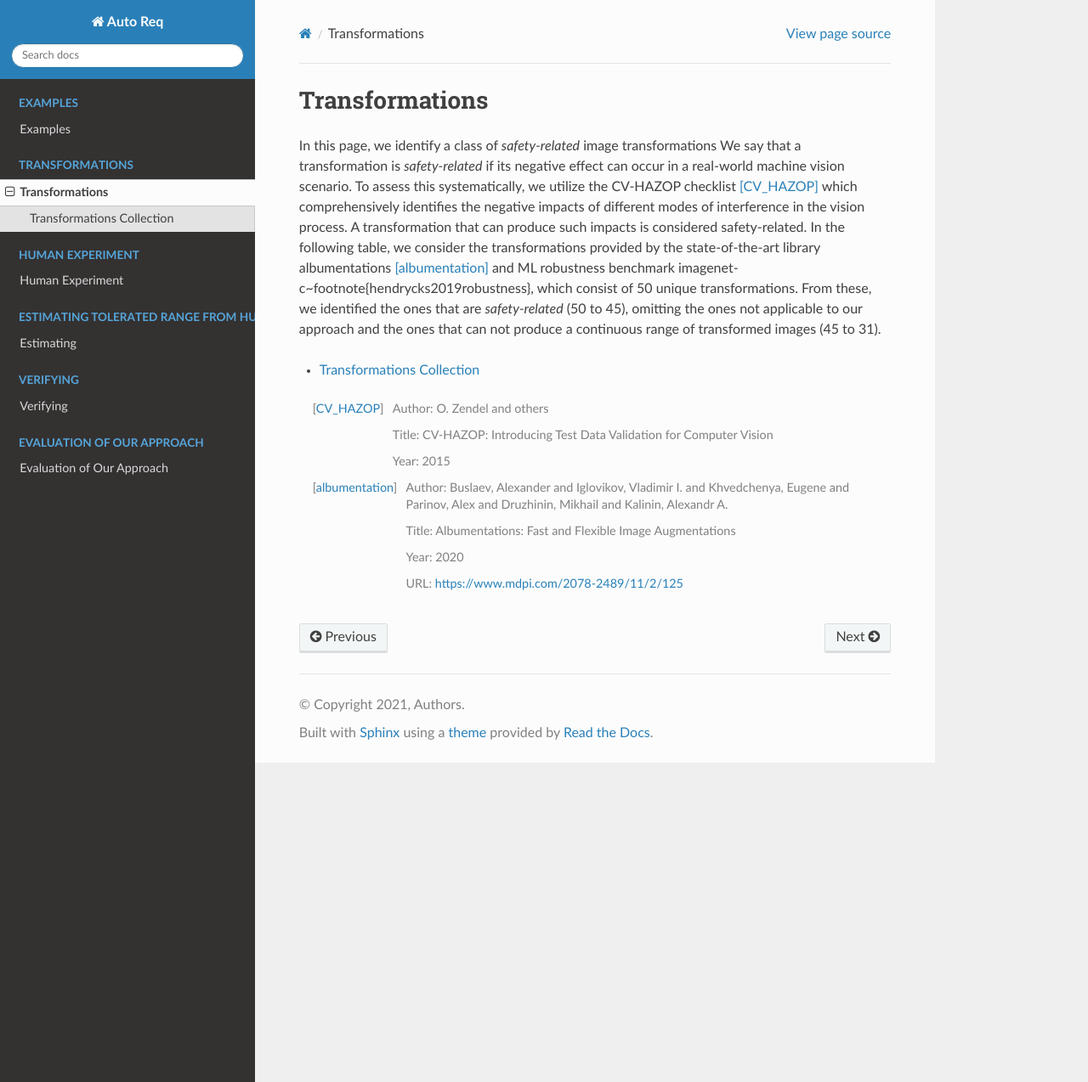
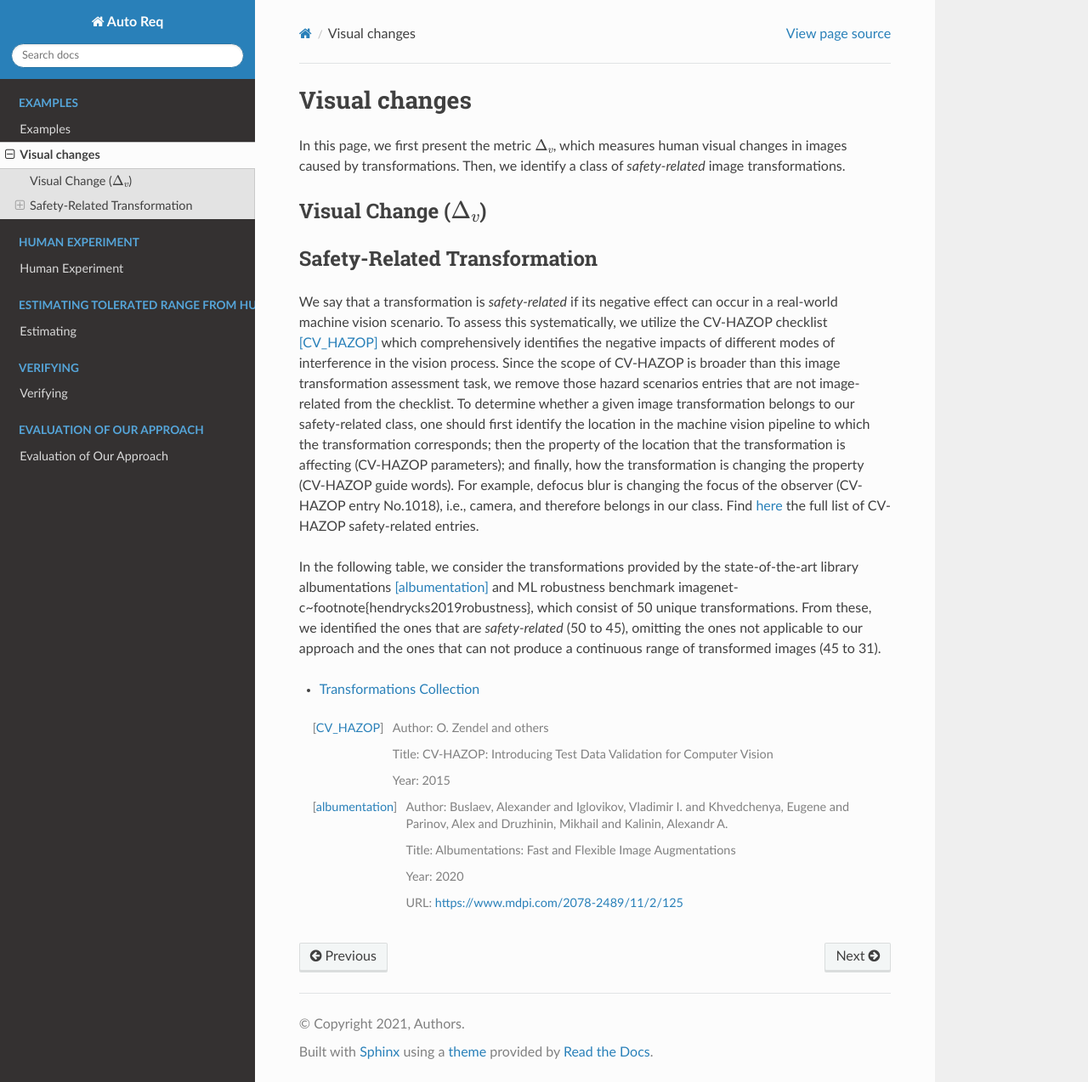
Before and after one commit to carolineeeeeee/automating_requirements, a Sphinx documentation site: the page built from build-docs/source/transformations.rst, in a window 1280 px wide and 1274 px high. Shown: the whole window at 85% size. Built offline with Sphinx 7.4.7 and the Read the Docs theme 2.0.0, drawn with Linux system fonts in a browser that asks for light colours.

Commit message:
transformation -> visual changes

```diff
--- a/build-docs/source/conf.py
+++ b/build-docs/source/conf.py
@@ -20,7 +20,7 @@
 project = 'Auto Req'
 copyright = '2021, Authors'
 author = 'Authors'
-
+master_doc = 'index'
 
 # -- General configuration ---------------------------------------------------
 
--- a/build-docs/source/index.rst
+++ b/build-docs/source/index.rst
@@ -15,7 +15,6 @@ Welcome to Auto Req's documentation!
 
 .. toctree::
    :maxdepth: 2
-   :caption: Transformations
 
    transformations
 
--- a/build-docs/source/transformations.rst
+++ b/build-docs/source/transformations.rst
@@ -1,11 +1,21 @@
 ***************
-Transformations
+Visual changes
 ***************
+In this page, we first present the metric :math:`\Delta_v`, which measures human visual changes in images caused by transformations.
+Then, we identify a class of *safety-related* image transformations.
 
-In this page, we identify a class of *safety-related* image transformations
+Visual Change (:math:`\Delta_v`)
+================================
+
+
+Safety-Related Transformation
+=============================
+
 We say that a transformation is *safety-related* if its negative effect can occur in a real-world machine vision scenario.
 To assess this systematically, we utilize the CV-HAZOP checklist [CV_HAZOP]_ which comprehensively identifies the negative impacts of different modes of interference in the vision process.
-A transformation that can produce such impacts is considered safety-related.
+Since the scope of CV-HAZOP is broader than this image transformation assessment task, we remove those hazard scenarios entries that are not image-related from the checklist.
+To determine whether a given image transformation belongs to our safety-related class, one should first identify the location in the machine vision pipeline to which the transformation corresponds; then the property of the location that the transformation is affecting (CV-HAZOP parameters); and finally, how the transformation is changing the property (CV-HAZOP guide words). For example, defocus blur is changing the focus of the observer (CV-HAZOP entry No.1018), i.e., camera, and therefore belongs in our class. Find `here <_static/Our_Annotaed_Verison_of_CV-HAZOP_Checklist.pdf>`_ the full list of CV-HAZOP safety-related entries.
+
 In the following table, we consider the transformations provided by the state-of-the-art library albumentations [albumentation]_ and ML robustness benchmark imagenet-c~\footnote{hendrycks2019robustness}, which consist of 50 unique transformations.
 From these, we identified the ones that are *safety-related* (50 to 45), omitting the ones not applicable to our approach and the ones that can not produce a continuous range of transformed images (45 to 31).
 
```
Also changed, not shown: 1 other file.
